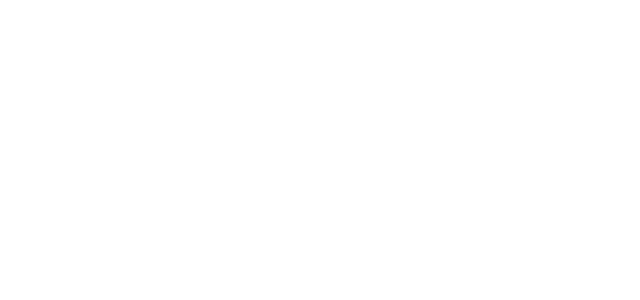
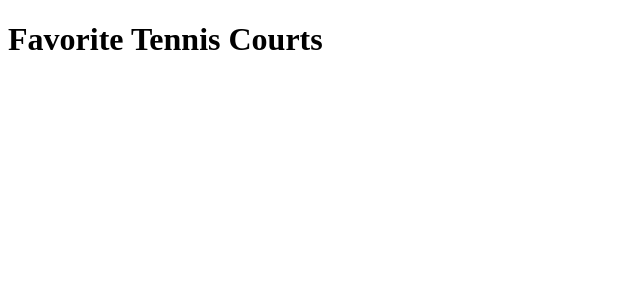
Before and after one commit to court-me/court-me, a React app: page / in a window 1280 px wide. Shown: the top 300 px of the page, without its empty margins (0-640 px from the left). Built offline with nearby package versions, Linux system fonts and the light colour scheme.

Commit message:
added favorites component

```diff
--- a/client/src/features/App.jsx
+++ b/client/src/features/App.jsx
@@ -1,8 +1,11 @@
 import React from 'react';
+import Favorites from './favorites/favorites.jsx';
 
 const App = () => {
   return (
   <div id="mainContainer">
+
+    <Favorites />
   </div>
 );
 };
--- /dev/null
+++ b/client/src/features/favorites/favorites.jsx
@@ -0,0 +1,13 @@
+// component to render favorite tennis courts'
+
+import React from 'react';
+
+const Favorites = () => {
+    return (
+        <div id="favoritesContainer">
+            <h1>Favorite Tennis Courts</h1>
+        </div>
+    );
+}
+
+export default Favorites;
```
